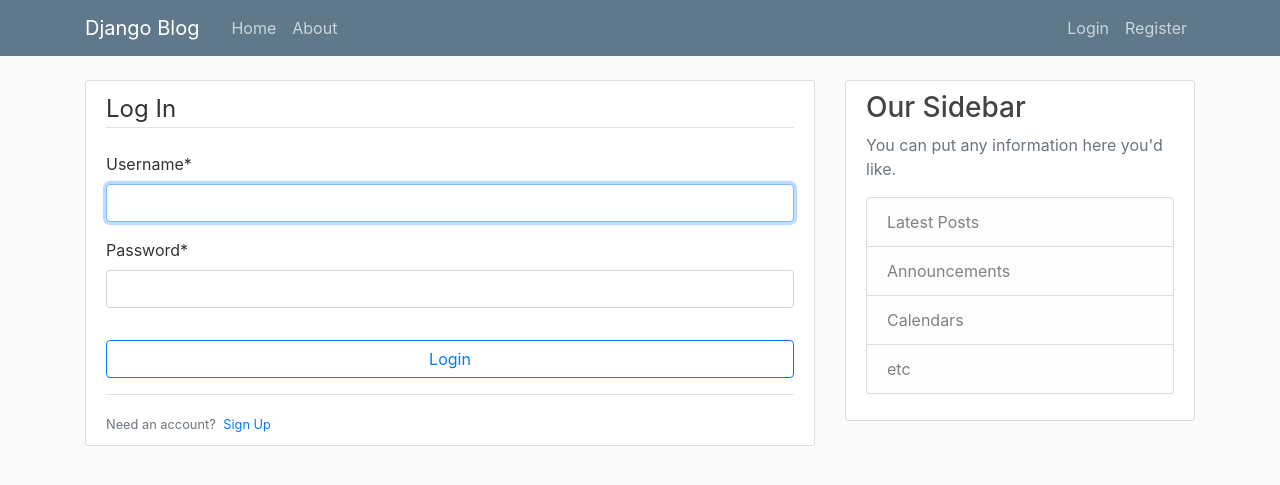
After one commit to tjapit/python-projects, a Django app: page /login/ in a window 1280 px wide. The commit adds this page. Shown: the top 485 px of the page. Run offline with Django 4.2, Linux system fonts and the light colour scheme; some libraries are stand-ins or nearby versions.

Commit message:
Login and Logout
Imported views for authentication provided by Django in urls.py and directed it to the custom template in users/login, created login template (login.html copy from register.html), redirected users to home after login (in settings.py) and changed the redirect to the login page after signing up (users/views)

```diff
--- a/tutorials/django_project/blog/templates/blog/base.html
+++ b/tutorials/django_project/blog/templates/blog/base.html
@@ -44,7 +44,7 @@
                     </div>
                     <!-- Navbar Right Side -->
                     <div class="navbar-nav">
-                        <a class="nav-item nav-link" href="#">Login</a>
+                        <a class="nav-item nav-link" href="{% url 'login' %}">Login</a>
                         <a class="nav-item nav-link"
                             href="{% url 'register' %}">Register</a>
                     </div>
--- a/tutorials/django_project/django_project/settings.py
+++ b/tutorials/django_project/django_project/settings.py
@@ -127,4 +127,7 @@ STATIC_URL = 'static/'
 
 DEFAULT_AUTO_FIELD = 'django.db.models.BigAutoField'
 
+# For crispy looking forms (django-crispy-forms)
 CRISPY_TEMPLATE_PACK = 'bootstrap4'
+
+LOGIN_REDIRECT_URL = 'blog-home'
--- a/tutorials/django_project/django_project/urls.py
+++ b/tutorials/django_project/django_project/urls.py
@@ -14,6 +14,7 @@ Including another URLconf
     2. Add a URL to urlpatterns:  path('blog/', include('blog.urls'))
 """
 from django.contrib import admin
+from django.contrib.auth import views as auth_views
 from django.urls import path, include
 from users import views as users_views
 
@@ -21,4 +22,7 @@ urlpatterns = [
     path('admin/', admin.site.urls),
     path('', include('blog.urls')),
     path('register/', users_views.register, name='register'),
+    path('login/', auth_views.LoginView.as_view(template_name='users/login.html'), name='login'),
+    path('logout/', auth_views.LogoutView.as_view(template_name='users/logout.html'), name='logout'),
+
 ]
--- /dev/null
+++ b/tutorials/django_project/users/templates/users/login.html
@@ -0,0 +1,21 @@
+{% extends 'blog/base.html' %}
+{% load crispy_forms_tags %}
+{% block content %}
+    <div class="content-section">
+        <form method="POST">
+            {% csrf_token %}
+            <fieldset class="form-group">
+                <legend class="border-bottom mb-4">Log In</legend>
+                {{ form|crispy }}
+            </fieldset>
+            <div class="form-group">
+                <button class="btn btn-outline-primary btn-block" type="submit">Login</button>
+            </div>
+        </form>
+        <div class="border-top pt-3">
+            <small class="text-muted">
+                Need an account? <a href="{% url 'register' %}" class="ml-1">Sign Up</a>
+            </small>
+        </div>
+    </div>
+{% endblock content %}
--- a/tutorials/django_project/users/templates/users/register.html
+++ b/tutorials/django_project/users/templates/users/register.html
@@ -19,7 +19,7 @@
     </form>
     <div class="border-top pt-3">
         <small class="text-muted">
-            Already Have An Account? <a class="ml-1" href="#">Sign in</a>
+            Already have an account? <a class="ml-1" href="{% url 'login' %}">Sign in</a>
         </small>
     </div>
 </div>
--- a/tutorials/django_project/users/views.py
+++ b/tutorials/django_project/users/views.py
@@ -15,9 +15,9 @@ def register(request):
             # form.cleaned_data is a dictionary containing data converted to python types
             username = form.cleaned_data.get('username')
             # flash message to indicate success in creating new account
-            messages.success(request, f'Account created for {username}!')
-            # redirect user to homepage name
-            return redirect('blog-home')
+            messages.success(request, f'Your account has been created! You can now login.')
+            # redirect user to the login page
+            return redirect('login')
     else:
         # else return a blank page
         form = UserRegisterForm()
```
Also changed, not shown: tutorials/django_project/db.sqlite3.
